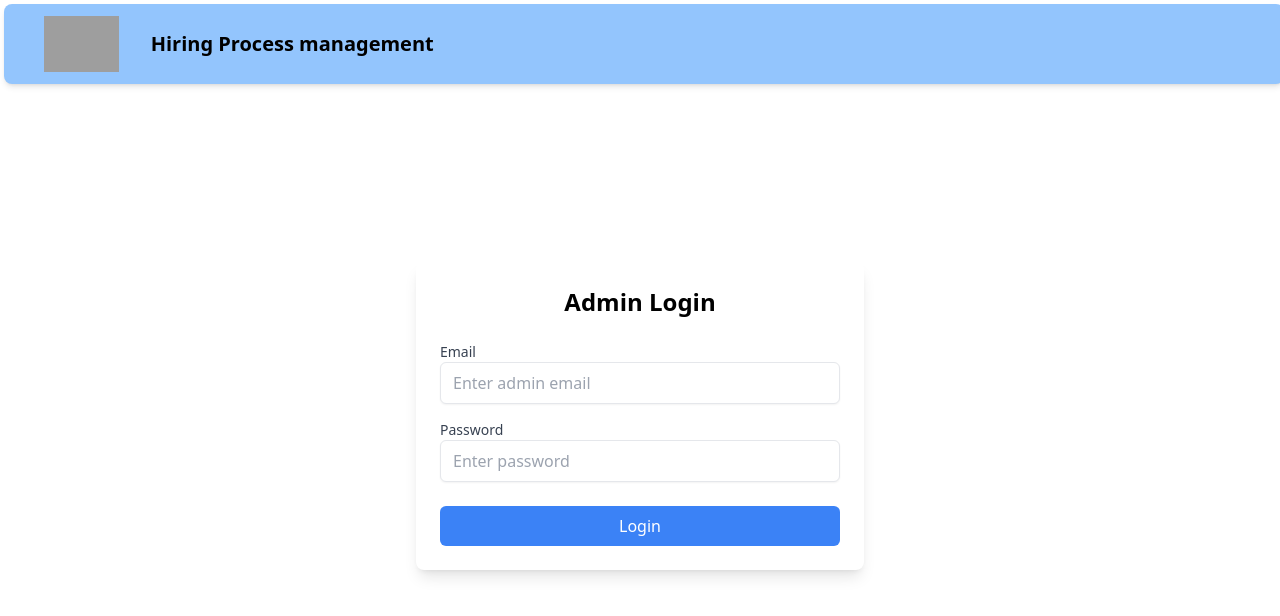
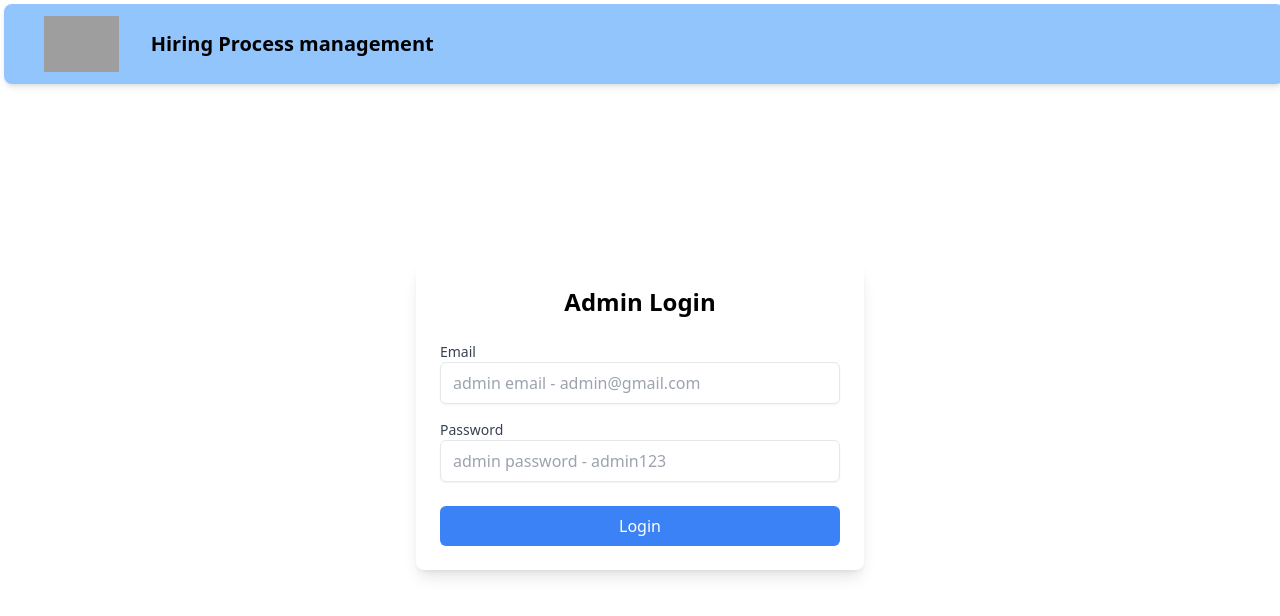
Before and after one commit to shubhujais15/Hiring-Process-Management, a React (Create React App) app in the folder client/hiring-dashboard/: page / in a window 1280 px wide. Shown: the top 616 px of the page. Built offline with nearby package versions, Linux system fonts and the light colour scheme; no server answers; grey boxes are pictures that could not be loaded.

Commit message:
updated placeholder text

```diff
--- a/client/hiring-dashboard/src/components/Login.js
+++ b/client/hiring-dashboard/src/components/Login.js
@@ -51,7 +51,7 @@ const Login = ({ onLogin }) => {
                             value={username}
                             onChange={(e) => setUsername(e.target.value)}
                             className="w-full px-3 py-2 border rounded-md shadow-sm focus:outline-none focus:ring-2 focus:ring-blue-500"
-                            placeholder="Enter admin email"
+                            placeholder="admin email - admin@gmail.com"
                             required
                         />
                     </div>
@@ -63,7 +63,7 @@ const Login = ({ onLogin }) => {
                             value={password}
                             onChange={(e) => setPassword(e.target.value)}
                             className="w-full px-3 py-2 border rounded-md shadow-sm focus:outline-none focus:ring-2 focus:ring-blue-500"
-                            placeholder="Enter password"
+                            placeholder="admin password - admin123"
                             required
                         />
                     </div>
```
